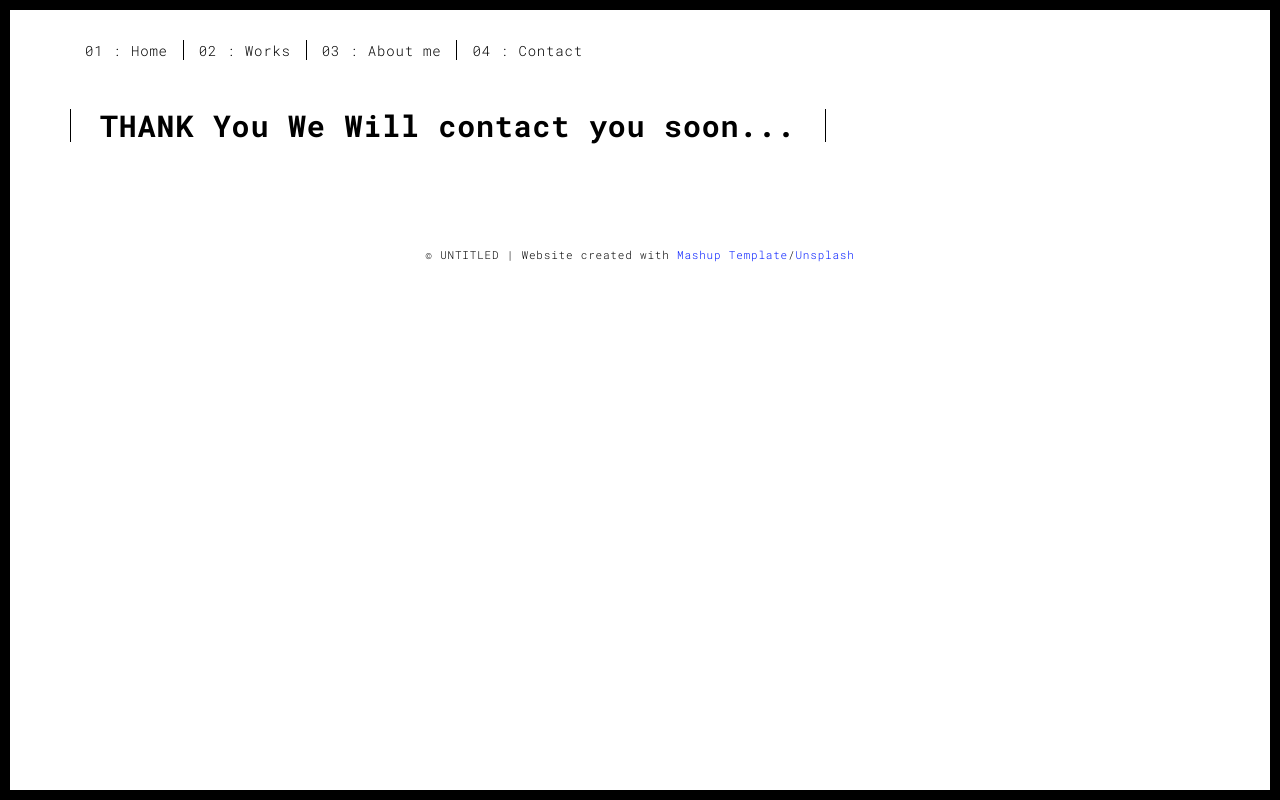
After one commit to AS-AmanSinghal/PortfolioUsingFask, a Flask app: template templates/thankyou.html in a window 1280 px wide. The commit adds this page. Run offline with Flask 2, Linux system fonts and the light colour scheme; the template is opened without the code that fills it, so the values that code supplies are empty.

Commit message:
Changes in HTMLS and Add Thank You Page. Provide Save Functionality.

```diff
--- /dev/null
+++ b/database.csv
@@ -0,0 +1,5 @@
+email,subject,message
+admin@gmail.com,dsa,dasd
+admin@gmail.com,dsa,dasd
+admin@gmail.com,dsa,dasd
+admin@gmail.com,dsa,dasd
--- /dev/null
+++ b/database.txt
@@ -0,0 +1 @@
+{'email': 'admin@gmail.com', 'subject': 'dsa', 'message': 'dasd'}
--- a/server.py
+++ b/server.py
@@ -1,4 +1,6 @@
-from flask import Flask, render_template
+import csv
+
+from flask import Flask, render_template, request
 
 app = Flask(__name__)
 
@@ -13,6 +15,30 @@ def Index(fileName):
     return render_template(fileName)
 
 
+def writeInFile(data):
+    with open('database.txt', mode='w+') as myFile:
+        myFile.write(f"{data}")
+
+
+def writeInCSV(data):
+    email = data['email']
+    subject = data['subject']
+    message = data['message']
+    with open('database.csv', mode='a', newline='') as myFile:
+        csvWriter = csv.writer(myFile, delimiter=',', quotechar='"', quoting=csv.QUOTE_MINIMAL)
+        csvWriter.writerow([email, subject, message])
+
+
 @app.route('/submit_form', methods=['POST', 'GET'])
 def submit_form():
-    return 'A form Submitted Successfully...'
+    if request.method == 'POST':
+        try:
+            data = request.form.to_dict()
+            writeInFile(data)
+            writeInCSV(data)
+            print(data)
+        except:
+            return "Didn't save into Database"
+    else:
+        return 'Something Wents Wrong'
+    return render_template('thankyou.html')
--- /dev/null
+++ b/templates/thankyou.html
@@ -0,0 +1,96 @@
+<!DOCTYPE html>
+<html lang="en">
+
+<head>
+    <meta charset="UTF-8">
+    <meta content="IE=edge" http-equiv="X-UA-Compatible">
+    <meta content="width=device-width,initial-scale=1" name="viewport">
+    <meta content="description" name="description">
+    <meta content="notranslate" name="google"/>
+    <meta content="Mashup templates have been developped by Orson.io team" name="author">
+
+    <!-- Disable tap highlight on IE -->
+    <meta content="no" name="msapplication-tap-highlight">
+
+    <link href="./static/assets/apple-icon-180x180.png" rel="apple-touch-icon" sizes="180x180">
+    <link href="./static/assets/favicon.ico" rel="icon">
+
+    <title>Title page</title>
+
+    <link href="./static/main.3f6952e4.css" rel="stylesheet">
+</head>
+
+<body class="">
+<div id="site-border-left"></div>
+<div id="site-border-right"></div>
+<div id="site-border-top"></div>
+<div id="site-border-bottom"></div>
+<!-- Add your content of header -->
+<header>
+    <nav class="navbar  navbar-fixed-top navbar-default">
+        <div class="container">
+            <button aria-expanded="false" class="navbar-toggle collapsed" data-target="#navbar-collapse"
+                    data-toggle="collapse" type="button">
+                <span class="sr-only">Toggle navigation</span>
+                <span class="icon-bar"></span>
+                <span class="icon-bar"></span>
+                <span class="icon-bar"></span>
+            </button>
+
+            <div class="collapse navbar-collapse" id="navbar-collapse">
+                <ul class="nav navbar-nav ">
+                    <li><a href="index.html" title="">01 : Home</a></li>
+                    <li><a href="works.html" title="">02 : Works</a></li>
+                    <li><a href="about.html" title="">03 : About me</a></li>
+                    <li><a href="./contact.html" title="">04 : Contact</a></li>
+                </ul>
+
+
+            </div>
+        </div>
+    </nav>
+</header>
+
+<div class="section-container">
+    <div class="container">
+        <h2>THANK You We Will contact you soon...</h2>
+    </div>
+</div>
+
+
+<footer class="footer-container text-center">
+    <div class="container">
+        <div class="row">
+            <div class="col-xs-12">
+                <p>© UNTITLED | Website created with <a href="http://www.mashup-template.com/"
+                                                        title="Create website with free html template">Mashup
+                    Template</a>/<a href="https://www.unsplash.com/" title="Beautiful Free Images">Unsplash</a></p>
+            </div>
+        </div>
+    </div>
+</footer>
+
+<script>
+    document.addEventListener("DOMContentLoaded", function (event) {
+        navActivePage();
+    });
+</script>
+
+<!-- Google Analytics: change UA-XXXXX-X to be your site's ID
+
+<script>
+  (function (i, s, o, g, r, a, m) {
+    i['GoogleAnalyticsObject'] = r; i[r] = i[r] || function () {
+      (i[r].q = i[r].q || []).push(arguments)
+    }, i[r].l = 1 * new Date(); a = s.createElement(o),
+      m = s.getElementsByTagName(o)[0]; a.async = 1; a.src = g; m.parentNode.insertBefore(a, m)
+  })(window, document, 'script', '//www.google-analytics.com/analytics.js', 'ga');
+  ga('create', 'UA-XXXXX-X', 'auto');
+  ga('send', 'pageview');
+</script>
+
+-->
+<script src="./static/main.70a66962.js" type="text/javascript"></script>
+</body>
+
+</html>
```
Also changed, not shown: templates/contact.html (+5 -3 lines), static/assets/favicon.ico (renamed from static/assets/apple-icon-180x180.png), static/main.70a66962.js.
